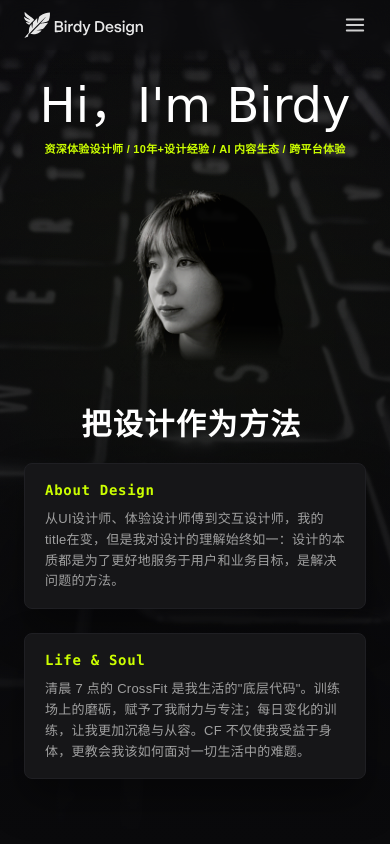
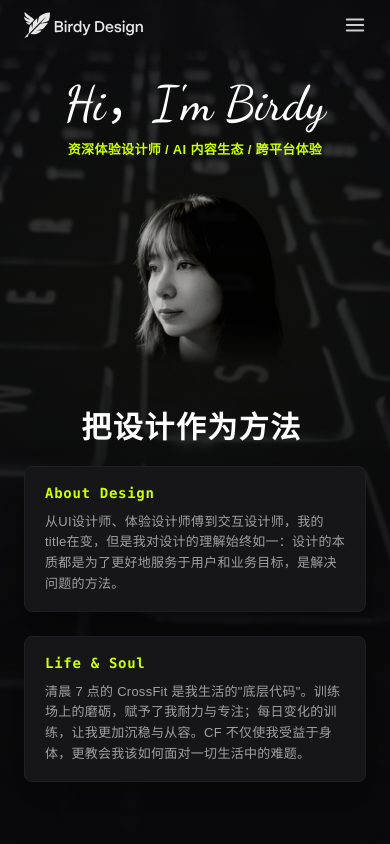
Before and after one commit to pppoo1993/birdys-portfolio, a React (Vite) app: page / in a window 390 px wide. Shown: the top 844 px of the page. Built offline with nearby package versions, Linux system fonts and the light colour scheme.

Commit message:
feat: 移动端优化 - 缘起/定位重塑/用户旅程/产品框架/体验架构页面调整

```diff
--- a/index.html
+++ b/index.html
@@ -3,6 +3,7 @@
   <head>
     <meta charset="UTF-8" />
     <link rel="icon" type="image/svg+xml" href="/logo2.svg" />
+    <link href="https://fonts.googleapis.com/css2?family=Dancing+Script:wght@400;500;600;700&display=swap" rel="stylesheet">
     <meta name="viewport" content="width=device-width, initial-scale=1.0" />
     <meta name="description" content="BirdyDesign - 展示工作经历与项目" />
     <meta property="og:title" content="BirdyDesign" />
--- a/src/components/sections/Introduction.tsx
+++ b/src/components/sections/Introduction.tsx
@@ -212,12 +212,12 @@ export default function Introduction() {
 
       <div className="relative z-20 mx-auto flex w-full max-w-5xl flex-col items-center text-center overflow-visible px-6 md:px-12">
         {/* 1. Title */}
-        <h1 className="text-5xl md:text-6xl mb-3 md:mb-5" style={{ fontFamily: "'Snell Roundhand', 'Apple Chancery', 'Comic Sans MS', cursive", fontWeight: 400 }}>
+        <h1 className="text-5xl md:text-6xl mb-3 md:mb-5" style={{ fontFamily: "'Dancing Script', cursive", fontWeight: 500 }}>
           {introductionData.name}
         </h1>
 
         {/* 2. Subtitle */}
-        <p className="text-[11px] md:text-sm text-accent tracking-wide md:tracking-widest uppercase font-semibold mb-8 md:mb-12">
+        <p className="text-[13px] md:text-sm text-accent tracking-wide md:tracking-widest uppercase font-semibold mb-8 md:mb-12">
           {introductionData.title}
         </p>
 
--- a/src/data/introduction.ts
+++ b/src/data/introduction.ts
@@ -2,7 +2,7 @@ import type { IntroductionData } from '../types'
 
 export const introductionData: IntroductionData = {
   name: "Hi，I'm Birdy",
-  title: '资深体验设计师 / 10年+设计经验 / AI 内容生态 / 跨平台体验',
+  title: '资深体验设计师 / AI 内容生态 / 跨平台体验',
   photoPath: 'https://picsum.photos/seed/bg-hero/1400/900',
   avatarPath: '/images/头像.png',
   quote: '把设计作为方法',
--- a/src/data/projects.ts
+++ b/src/data/projects.ts
@@ -31,7 +31,7 @@ export const projectData: Project[] = [
 .toc-page-name{color:#a1a1aa;font-weight:400}
 .toc-page-num{color:#71717a;font-family:monospace;flex-shrink:0;margin-left:12px}
 .toc-card-tag{font-size:11px;color:#52525b;font-family:monospace;margin-top:8px}
-@media(max-width:767px){.toc-grid{grid-template-columns:1fr 1fr;gap:16px}.toc-num{font-size:32px}.toc-card{height:200px;padding:18px}.toc-card-title{font-size:13px}}
+@media(max-width:767px){.toc-grid{grid-template-columns:1fr 1fr;gap:16px}.toc-num{font-size:32px}.toc-card{height:230px;padding:18px}.toc-card-title{font-size:13px}}
 </style>
 <div class="toc-grid">
 <div class="toc-col"><span class="toc-num">01</span><div class="toc-card" data-goto="1"><div><p class="toc-card-title">项目背景</p><div class="toc-card-pages"><div class="toc-page-row" data-goto="1"><span class="toc-page-name">缘起</span><span class="toc-page-num">P02</span></div><div class="toc-page-row" data-goto="2"><span class="toc-page-name">挑战与破局</span><span class="toc-page-num">P03</span></div><div class="toc-page-row" data-goto="3"><span class="toc-page-name">定位重塑</span><span class="toc-page-num">P04</span></div></div></div><span class="toc-card-tag">/ Context</span></div></div>
@@ -47,21 +47,21 @@ export const projectData: Project[] = [
 .ba-section{display:flex;flex-direction:column;gap:16px;margin:0 auto;max-width:1080px}
 .ba-header-row{display:grid;grid-template-columns:repeat(3,1fr);gap:24px;padding-bottom:12px}
 .ba-header{color:#FFFFFF;font-size:14px;font-weight:600;display:flex;align-items:center;gap:8px;padding-bottom:10px;position:relative}
-.ba-header::after{content:"";position:absolute;bottom:0;left:0;width:80px;height:1px;background:#333333}
+.ba-header::after{display:none}
 .ba-header::before{content:"";width:4px;height:14px;background:#C7FF00;border-radius:2px;flex-shrink:0}
 .ba-row{display:grid;grid-template-columns:repeat(3,1fr);gap:24px;max-width:100%}
 .ba-card{background:rgba(30,30,34,0.7);backdrop-filter:blur(12px);-webkit-backdrop-filter:blur(12px);border:1px solid rgba(255,255,255,0.08);border-radius:6px;padding:20px;transition:all 0.35s cubic-bezier(0.16,1,0.3,1);position:relative;overflow:hidden}
 .ba-card:hover{border-color:rgba(255,255,255,0.15);transform:translateY(-2px);box-shadow:0 20px 40px rgba(0,0,0,0.5),inset 0 1px 0 rgba(255,255,255,0.03)}
-.ba-card .tag{display:inline-block;font-size:10px;padding:1px 6px;border-radius:2px;font-family:monospace;letter-spacing:.04em;font-weight:600;margin:0 6px 0 0;vertical-align:middle;background:rgba(255,255,255,.03);color:#A0A0A0;border:1px solid #333333}
+.ba-card .tag{display:inline-block;font-size:10px;padding:1px 6px;border-radius:2px;font-family:monospace;letter-spacing:.04em;font-weight:600;margin:0 6px 0 0;vertical-align:middle;background:rgba(199,255,0,0.1);color:#C7FF00;border:1px solid rgba(199,255,0,0.2)}
 .ba-card .ititle{color:#FFFFFF;font-size:14px;font-weight:600;margin:0;display:inline;vertical-align:middle}
 .ba-arrow-row{display:grid;grid-template-columns:repeat(3,1fr);gap:24px}.ba-arrow-row span{text-align:center;color:#52525b;font-size:16px}
 .ba-card .idesc{color:#A0A0A0;font-size:13px;line-height:1.75;font-weight:400;margin:8px 0 0}
 .ba-card .idesc b{color:#FFFFFF;font-weight:600}
 @media(max-width:767px){.ba-row{grid-template-columns:1fr;gap:16px}.ba-header-row{display:none}.ba-arrow-row{display:none}.ba-desktop{display:none}.ba-mobile{display:flex;flex-direction:column;gap:20px}}@media(min-width:768px){.ba-mobile{display:none}}
 .ba-mobile-group{display:flex;flex-direction:column;gap:16px}
-.ba-mobile-label{color:#FFFFFF;font-size:13px;font-weight:600;display:flex;align-items:center;gap:6px;padding-bottom:8px;border-bottom:1px solid #222226}
+.ba-mobile-label{color:#FFFFFF;font-size:13px;font-weight:600;display:flex;align-items:center;gap:6px;padding-bottom:8px}
 .ba-mobile-label::before{content:"";width:4px;height:14px;background:#C7FF00;border-radius:2px;flex-shrink:0}
-.ba-mobile-arrow{text-align:center;color:#52525b;font-size:14px;padding:2px 0}
+.ba-mobile-arrow{display:none}
 </style>
 <div class="ba-section">
 <div class="ba-desktop">
@@ -129,21 +129,21 @@ export const projectData: Project[] = [
 .circle-op{display:flex;align-items:center;justify-content:center;width:36px;height:120px;flex-shrink:0;color:#52525b;font-size:18px}
 .circle-sub{color:#FFFFFF;font-size:12px;font-weight:600;text-align:center;margin:12px 0 6px;width:100%}
 .circle-desc{color:#A0A0A0;font-size:11px;line-height:1.6;font-weight:400;text-align:center;margin:0;width:100%}
-@media(max-width:767px){.circle-row{flex-wrap:wrap;gap:8px}.circle-col{flex:1 1 40%;min-width:100px;max-width:none}.circle-op{width:24px;height:90px}.circle-node{width:90px;height:90px}.circle-node span{font-size:12px}}
+@media(max-width:767px){.circle-row{flex-wrap:wrap;gap:8px;justify-content:center}.circle-col{flex:1 1 40%;min-width:100px;max-width:none}.circle-op{display:none}.circle-node{width:90px;height:90px}.circle-node span{font-size:12px}}
 </style>
 <p class="pos-highlight">构建低门槛、轻操作的消费型 AI 互动社区</p>
 <div class="circle-row">
 <div class="circle-col"><div class="circle-node"><span>身份重构</span></div><p class="circle-sub">从"被动观看者"到"生态共创者"</p><p class="circle-desc">引导用户从单一的"内容观众"转型为"生态共创者"，通过参与创作实现社区归属。</p></div>
-<div class="circle-op">→</div>
+<div class="circle-op" style="font-weight:700">+</div>
 <div class="circle-col"><div class="circle-node"><span>体验降维</span></div><p class="circle-sub">从"重度生产力"到"消费级互动"</p><p class="circle-desc">将复杂模型交互隐藏于播放场景，让 AI 创作如同刷视频般自然、无感。</p></div>
-<div class="circle-op">→</div>
+<div class="circle-op" style="font-weight:700">→</div>
 <div class="circle-col"><div class="circle-node"><span>价值闭环</span></div><p class="circle-sub">从"单向播放"到"IP 增值循环"</p><p class="circle-desc">打通消费、创作与传播循环，使 AI 二创成为激活影视 IP 版权价值的增值引擎。</p></div>
 </div>`,
         },
         {
           heading: '体验架构设计：AI创作的底层逻辑',
           body: '基于<b>「以消带产」</b>的核心策略，我们将产品架构解构为三层协同逻辑，旨在通过对第三方底层模型的场景化精调，在优化研发成本的同时，最大化保障影视 IP 的生成品质。',
-          html: `<style>@media(max-width:767px){.arch-card{flex-direction:column!important;gap:16px!important}}.arch-card{transition:all 0.35s cubic-bezier(0.16,1,0.3,1)}.arch-card:hover{border-color:rgba(255,255,255,0.15)!important;transform:translateY(-2px);box-shadow:0 20px 40px rgba(0,0,0,0.5),inset 0 1px 0 rgba(255,255,255,0.03)}.arch-card.accent{background:rgba(199,255,0,.02)!important;border:1px solid rgba(199,255,0,.1)!important}.arch-card.accent:hover{background:rgba(199,255,0,.04)!important;border-color:rgba(199,255,0,.18)!important;transform:translateY(-2px);box-shadow:0 20px 40px rgba(199,255,0,0.08)}.arch-row{display:flex;gap:0;align-items:stretch;margin:24px auto;max-width:1080px}.arch-arrow{display:flex;align-items:center;color:#52525b;font-size:16px;flex-shrink:0;padding:0 8px}.arch-row .arch-card{flex:1;width:auto!important;flex-direction:column!important;gap:16px!important}.arch-h4{color:#FFFFFF;font-size:14px;font-weight:600;padding-bottom:10px;display:flex;align-items:center;gap:8px;margin:0 0 12px;position:relative}.arch-h4::before{content:'';width:4px;height:16px;background:#C7FF00;border-radius:2px;flex-shrink:0}.arch-h4::after{content:'';position:absolute;bottom:0;left:0;width:80px;height:1px;background:#333333}.arch-h4.accent::after{background:#222226}@media(max-width:767px){.arch-row{flex-direction:column!important;gap:16px}.arch-row .arch-card{flex-direction:row!important}.arch-arrow{display:none!important}}</style>
+          html: `<style>@media(max-width:767px){.arch-card{flex-direction:column!important;gap:16px!important}}.arch-card{transition:all 0.35s cubic-bezier(0.16,1,0.3,1)}.arch-card:hover{border-color:rgba(255,255,255,0.15)!important;transform:translateY(-2px);box-shadow:0 20px 40px rgba(0,0,0,0.5),inset 0 1px 0 rgba(255,255,255,0.03)}.arch-card.accent{background:rgba(199,255,0,.02)!important;border:1px solid rgba(199,255,0,.1)!important}.arch-card.accent:hover{background:rgba(199,255,0,.04)!important;border-color:rgba(199,255,0,.18)!important;transform:translateY(-2px);box-shadow:0 20px 40px rgba(199,255,0,0.08)}.arch-row{display:flex;gap:0;align-items:stretch;margin:24px auto;max-width:1080px}.arch-arrow{display:flex;align-items:center;color:#52525b;font-size:16px;flex-shrink:0;padding:0 8px}.arch-row .arch-card{flex:1;width:auto!important;flex-direction:column!important;gap:16px!important}.arch-h4{color:#FFFFFF;font-size:14px;font-weight:600;padding-bottom:10px;display:flex;align-items:center;gap:8px;margin:0 0 12px;position:relative}.arch-h4::before{content:'';width:4px;height:16px;background:#C7FF00;border-radius:2px;flex-shrink:0}.arch-h4::after{content:'';position:absolute;bottom:0;left:0;width:80px;height:1px;background:#333333}.arch-h4.accent::after{background:#222226}@media(max-width:767px){.arch-row{flex-direction:column!important;gap:16px}.arch-row .arch-card{flex-direction:row!important}.arch-row .arch-arrow{display:none!important}}</style>
 <div class="arch-row">
 <div class="arch-card" style="background:rgba(30,30,34,0.7);backdrop-filter:blur(12px);-webkit-backdrop-filter:blur(12px);border:1px solid rgba(255,255,255,0.08);border-radius:6px;padding:24px;display:flex;gap:24px;align-items:flex-start">
 <div><h4 class="arch-h4">生态输入层</h4>
@@ -181,7 +181,7 @@ export const projectData: Project[] = [
 .jm-table .strat .st.w{color:#FFFFFF!important}
 .jm-table tr:last-child td{border-bottom:none}
 .jm-mobile{display:none}
-@media(max-width:767px){.jm-table{display:none!important}.jm-mobile{display:flex;flex-direction:column;gap:24px}.jm-mobile-col{border-left:1px solid #222226;padding-left:22px}.jm-mobile-col-header{font-size:14px;font-weight:600;color:#FFFFFF;margin-bottom:12px;position:relative}.jm-mobile-col-header::before{content:'';position:absolute;left:-29px;top:50%;transform:translateY(-50%);width:15px;height:15px;border-radius:50%;background:#121212;border:2px solid #71717a}.jm-mobile-col-item{margin-bottom:12px;padding:8px 0}.jm-mobile-col-item:last-child{margin-bottom:0}.jm-mobile-col-label{font-size:10px;color:#71717a;text-transform:uppercase;margin-bottom:4px;display:block}.jm-mobile-col-desc{font-size:12px;color:#A0A0A0;line-height:1.6}.jm-mobile-col-desc .jm-kw{color:#FFFFFF;font-weight:500;margin-bottom:2px}.jm-mobile-col-item.strat .jm-mobile-col-desc{color:rgba(199,255,0,0.75)}}
+@media(max-width:767px){.jm-table{display:none!important}.jm-mobile{display:flex;flex-direction:column;gap:24px}.jm-mobile-col{border-left:1px solid #222226;padding-left:22px}.jm-mobile-col-header{font-size:14px;font-weight:600;color:#FFFFFF;margin-bottom:12px;position:relative}.jm-mobile-col-header::before{content:'';position:absolute;left:-29px;top:50%;transform:translateY(-50%);width:15px;height:15px;border-radius:50%;background:#121212;border:2px solid #71717a}.jm-mobile-col-item{margin-bottom:12px;padding:14px;background:rgba(30,30,34,0.6);border:1px solid rgba(255,255,255,0.06);border-radius:8px}.jm-mobile-col-item:last-child{margin-bottom:0}.jm-mobile-col-label{font-size:10px;color:#71717a;text-transform:uppercase;margin-bottom:4px;display:block}.jm-mobile-col-desc{font-size:12px;color:#A0A0A0;line-height:1.6}.jm-mobile-col-desc .jm-kw{color:#FFFFFF;font-weight:500;margin-bottom:2px}.jm-mobile-col-item.strat{background:rgba(199,255,0,0.03);border:1px solid rgba(199,255,0,0.1)}.jm-mobile-col-item.strat .jm-mobile-col-desc{color:#C7FF00}}
 </style>
 <table class="jm-table">
 <thead>
@@ -236,13 +236,13 @@ export const projectData: Project[] = [
 .arch-item:hover{border-color:rgba(255,255,255,0.15);transform:translateY(-2px);box-shadow:0 20px 40px rgba(0,0,0,0.5),inset 0 1px 0 rgba(255,255,255,0.03)}
 .arch-item.hl{border-color:rgba(199,255,0,0.2);color:#C7FF00;background:rgba(199,255,0,0.06)}
 .arch-arrow{display:flex;flex-direction:column;align-items:center;width:40px;flex-shrink:0;justify-content:center}
-.arch-arrow-line{width:100%;height:1px;background:#A0A0A0;position:relative}
-.arch-arrow-line::after{content:'';position:absolute;right:0;top:-3px;width:0;height:0;border-top:3px solid transparent;border-bottom:3px solid transparent;border-left:6px solid #A0A0A0}
-.arch-arrow.rev .arch-arrow-line::after{right:auto;left:0;border-left:none;border-right:6px solid #A0A0A0}
-.arch-arrow-label{font-size:11px;color:#A0A0A0;margin-top:6px;text-align:center}
+.arch-arrow-line{width:100%;height:1px;background:#C7FF00;position:relative}
+.arch-arrow-line::after{content:'';position:absolute;right:0;top:-3px;width:0;height:0;border-top:3px solid transparent;border-bottom:3px solid transparent;border-left:6px solid #C7FF00}
+.arch-arrow.rev .arch-arrow-line::after{right:auto;left:0;border-left:none;border-right:6px solid #C7FF00}
+.arch-arrow-label{font-size:11px;color:#C7FF00;margin-top:6px;text-align:center}
 .arch-footnote{margin-top:12px;font-size:13px;color:#A0A0A0;font-weight:400;display:flex;align-items:center;gap:8px}
 .arch-footnote::before{content:'';width:6px;height:6px;background:#C7FF00;border-radius:50%;flex-shrink:0}
-@media(max-width:767px){.arch-flow-row{flex-direction:column;gap:20px}.arch-col{width:100%!important;max-width:100%!important;padding:16px}.arch-col-label{font-size:13px;margin-bottom:10px;padding-bottom:8px}.arch-item{font-size:12px;padding:8px 12px}.arch-arrow{display:none}.arch-arrow-line{display:none}.arch-arrow-line::after{display:none}.arch-arrow-label{display:none}}
+@media(max-width:767px){.arch-flow-row{flex-direction:column;gap:20px}.arch-col{width:100%!important;max-width:100%!important;padding:16px}.arch-col-label{font-size:13px;margin-bottom:10px;padding-bottom:8px}.arch-item{font-size:12px;padding:8px 12px}.arch-arrow{display:flex;flex-direction:column;align-items:center;justify-content:center;width:100%;padding:6px 0;gap:4px}.arch-arrow-line{display:none}.arch-arrow-line::after{display:none}.arch-arrow-label{display:block;font-size:11px;color:#C7FF00;text-align:center}.arch-arrow::before{content:"↓";color:#C7FF00;font-size:16px}.arch-arrow.rev::before{content:"↑"}}
 </style>
 <div class="arch-flow">
 <div class="arch-flow-row">
@@ -520,7 +520,7 @@ export const projectData: Project[] = [
 .toc-page-row{display:flex;justify-content:space-between;align-items:baseline}
 .toc-page-name{color:#B0B0B0;font-size:13px;font-weight:400}
 .toc-page-num{color:#52525b;font-family:monospace;flex-shrink:0;margin-left:12px}
-@media(max-width:767px){.toc-grid{grid-template-columns:1fr 1fr;gap:16px}.toc-num{font-size:32px}.toc-card{height:200px;padding:18px}.toc-card-title{font-size:13px}}
+@media(max-width:767px){.toc-grid{grid-template-columns:1fr 1fr;gap:16px}.toc-num{font-size:32px}.toc-card{height:230px;padding:18px}.toc-card-title{font-size:13px}}
 </style>
 <div class="toc-grid">
 <div class="toc-col"><span class="toc-num">01</span><div class="toc-card" data-goto="1"><p class="toc-card-title">背景与策略</p><div class="toc-card-pages"><div class="toc-page-row"><span class="toc-page-name">互动破局</span><span class="toc-page-num">P02</span></div><div class="toc-page-row"><span class="toc-page-name">目标拆解</span><span class="toc-page-num">P03</span></div></div></div></div>
@@ -1057,7 +1057,7 @@ export const projectData: Project[] = [
 .toc-page-row{display:flex;justify-content:space-between;align-items:baseline}
 .toc-page-name{color:#B0B0B0;font-size:13px;font-weight:400}
 .toc-page-num{color:#52525b;font-family:monospace;flex-shrink:0;margin-left:12px}
-@media(max-width:767px){.toc-grid{grid-template-columns:1fr 1fr;gap:16px}.toc-num{font-size:32px}.toc-card{height:200px;padding:18px}.toc-card-title{font-size:13px}}
+@media(max-width:767px){.toc-grid{grid-template-columns:1fr 1fr;gap:16px}.toc-num{font-size:32px}.toc-card{height:230px;padding:18px}.toc-card-title{font-size:13px}}
 </style>
 <div class="toc-grid">
 <div class="toc-col"><span class="toc-num">01</span><div class="toc-card" data-goto="1"><p class="toc-card-title">背景与定位</p><div class="toc-card-pages"><div class="toc-page-row"><span class="toc-page-name">重构背景</span><span class="toc-page-num">P02</span></div><div class="toc-page-row"><span class="toc-page-name">Pad 端重定位</span><span class="toc-page-num">P03</span></div></div></div></div>
--- a/src/styles/index.css
+++ b/src/styles/index.css
@@ -1,4 +1,14 @@
 @import "tailwindcss";
+
+/* Prevent WeChat/WebView from auto-scaling font size */
+html {
+  -webkit-text-size-adjust: 100% !important;
+  text-size-adjust: 100% !important;
+}
+body {
+  -webkit-text-size-adjust: 100% !important;
+  text-size-adjust: 100% !important;
+}
 
 @theme {
   --color-bg-primary: #111111;
```
Also changed, not shown: .claude/settings.local.json.
